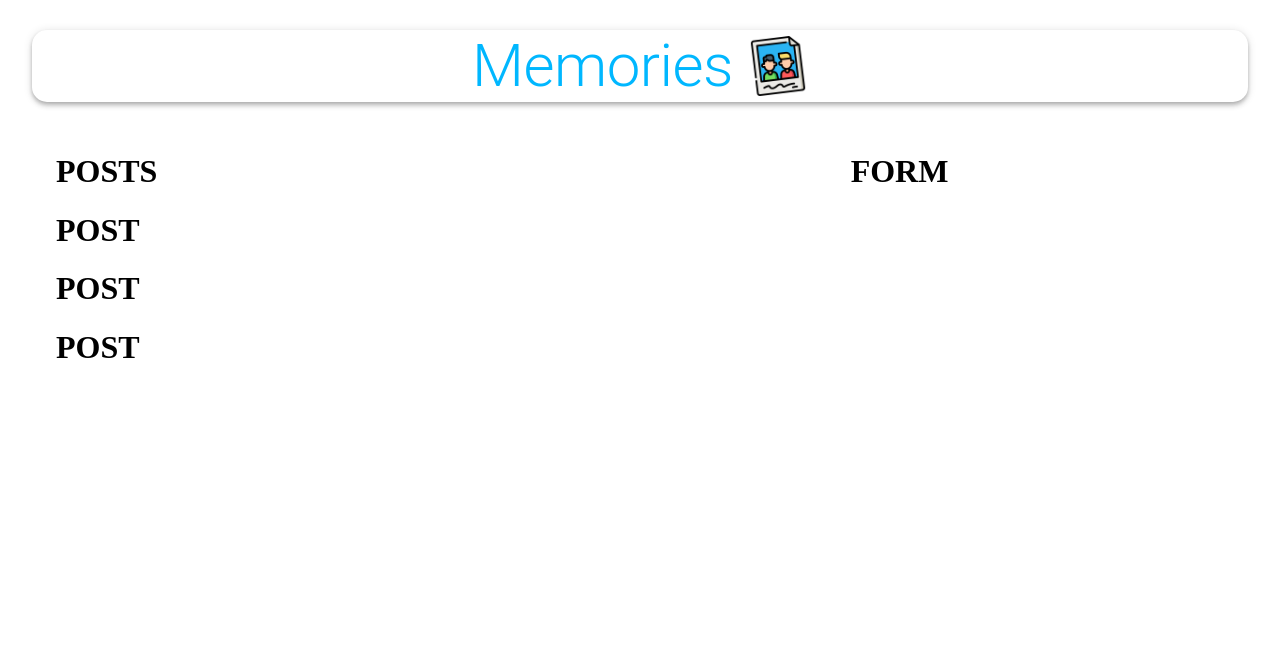
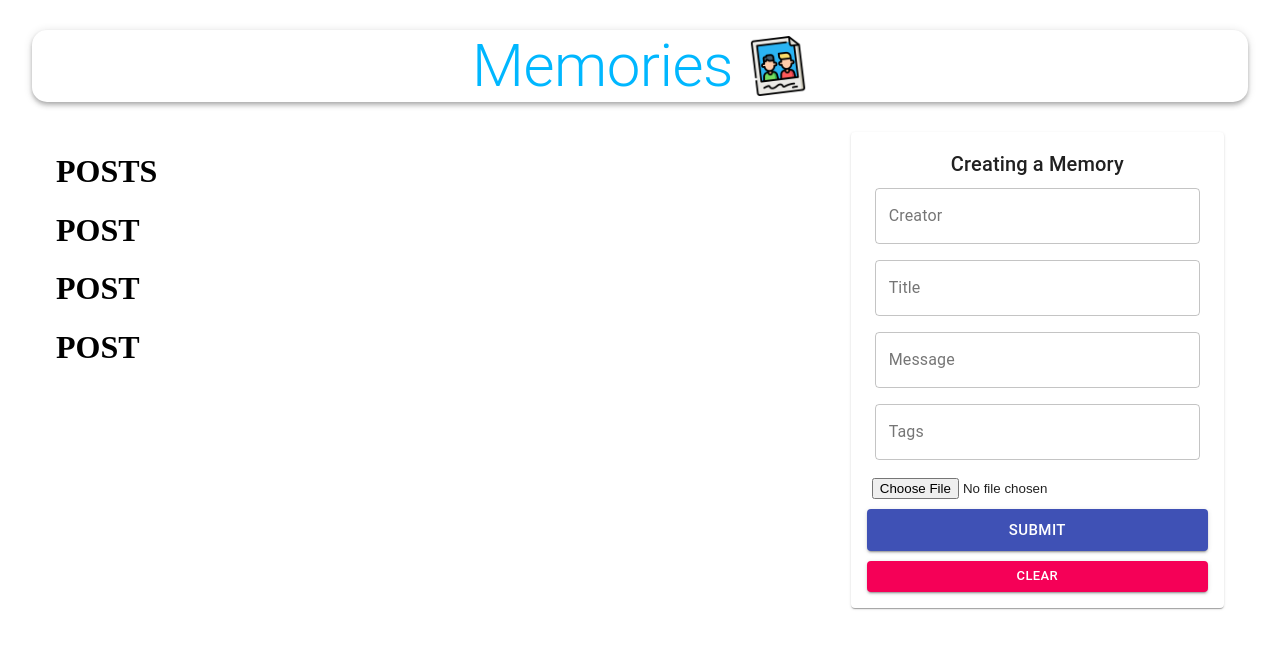
Before and after one commit to szvitek/memories-client, a React (Create React App) app: page / in a window 1280 px wide. Shown: the top 648 px of the page. Built offline with nearby package versions, Linux system fonts and the light colour scheme; no server answers.

Commit message:
feat(CreatePost): form added, actions, reducers updated

```diff
--- a/src/actions/posts.js
+++ b/src/actions/posts.js
@@ -12,3 +12,12 @@
 		console.log(error.message);
 	}
 }
+
+export const createPost = (post) => async (dispatch) => {
+	try {
+		const { data } = await api.createPost(post);
+		dispatch({ type: 'CREATE', payload: data })
+	} catch (error) {
+		console.log(error.message);
+	}
+}
--- a/src/api/index.js
+++ b/src/api/index.js
@@ -5,3 +5,4 @@
 const url = 'http://localhost:5000/posts';
 
 export const fetchPosts = () => axios.get(url);
+export const createPost = (newPost) => axios.post(url, newPost);
--- a/src/components/Form/Form.js
+++ b/src/components/Form/Form.js
@@ -1,10 +1,78 @@
-import React from 'react';
+import React, { useState } from 'react';
+import { TextField, Button, Typography, Paper } from '@material-ui/core';
+import FileBase from 'react-file-base64';
+import { useDispatch } from 'react-redux';
+
 import useStyles from './styles';
+import { createPost } from '../../actions/posts';
 
 function Form() {
+	const [postData, setPostData] = useState({
+		creator: '',
+		title: '',
+		message: '',
+		tags: '',
+		selectedFile: ''
+	});
 	const classes = useStyles();
+	const dispatch = useDispatch();
+
+	const handleSubmit = (e) => {
+		e.preventDefault();
+		dispatch(createPost(postData))
+	}
+
+	const clear = () => {
+
+	}
+
 	return (
-		<h1>FORM</h1>
+		<Paper className={classes.paper}>
+			<form autoComplete="off" noValidate className={`${classes.root} ${classes.form}`} onSubmit={handleSubmit}>
+				<Typography variant="h6">Creating a Memory</Typography>
+				<TextField
+					name="creator"
+					variant="outlined"
+					label="Creator"
+					fullWidth
+					value={postData.creator}
+					onChange={(e) => setPostData({ ...postData, creator: e.target.value })}
+				/>
+				<TextField
+					name="title"
+					variant="outlined"
+					label="Title"
+					fullWidth
+					value={postData.title}
+					onChange={(e) => setPostData({ ...postData, title: e.target.value })}
+				/>
+				<TextField
+					name="message"
+					variant="outlined"
+					label="Message"
+					fullWidth
+					value={postData.message}
+					onChange={(e) => setPostData({ ...postData, message: e.target.value })}
+					/>
+				<TextField
+					name="tags"
+					variant="outlined"
+					label="Tags"
+					fullWidth
+					value={postData.tags}
+					onChange={(e) => setPostData({ ...postData, tags: e.target.value })}
+				/>
+				<div className={classes.fileInput}>
+					<FileBase
+						type="file"
+						multiple={false}
+						onDone={({base64}) => setPostData({ ...postData, selectedFile: base64 })}
+					/>
+				</div>
+				<Button className={classes.buttonSubmit} variant="contained" color="primary" size="large" type="submit" fullWidth>Submit</Button>
+				<Button variant="contained" color="secondary" size="small" onClick={clear} fullWidth>Clear</Button>
+			</form>
+		</Paper>
 	);
 }
 
--- a/src/reducers/posts.js
+++ b/src/reducers/posts.js
@@ -4,7 +4,7 @@
 			return action.payload
 		}
 		case 'CREATE': {
-			return posts;
+			return [...posts, action.payload];
 		}
 		default: {
 			return posts;
```
